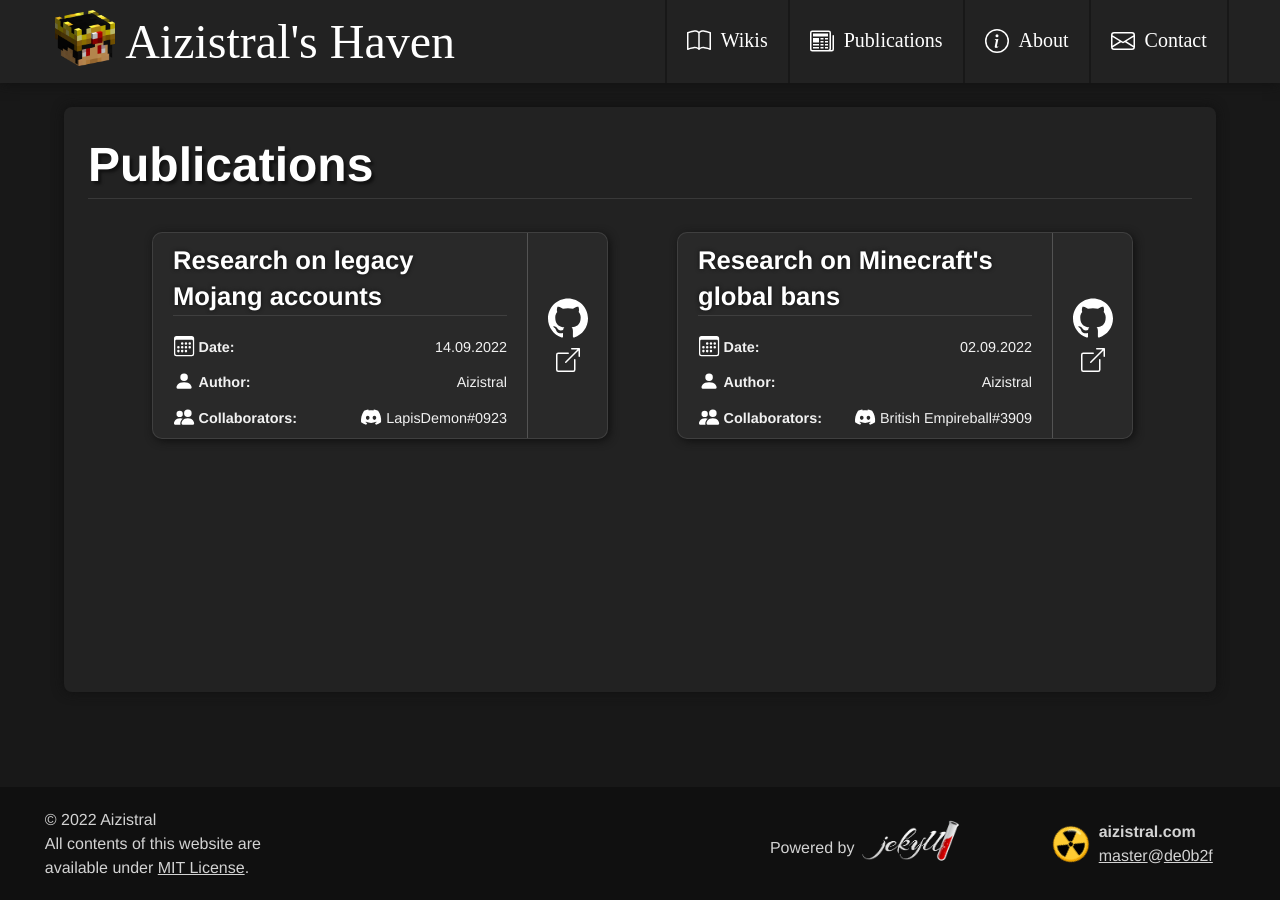
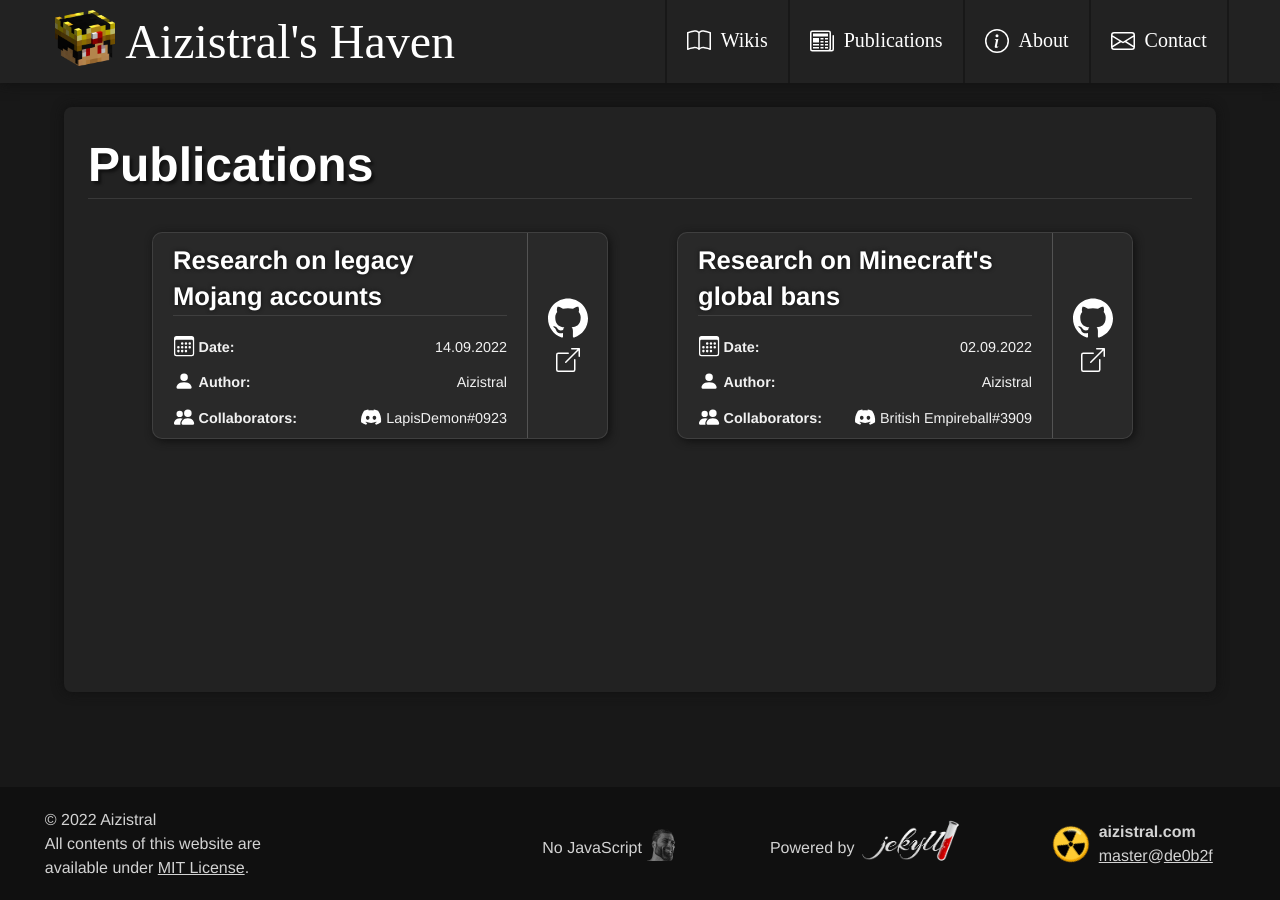
Before and after one commit to Aizistral-Studios/aizistral.com, a Jekyll site: the page built from publications.html, in a window 1280 px wide. Built offline with Jekyll 4.4.1, drawn with Linux system fonts in a browser that asks for light colours.

Commit message:
No JavaScript

```diff
--- a/_includes/inline_icon.html
+++ b/_includes/inline_icon.html
@@ -1,5 +1,5 @@
 {%- if include.png -%}
-<img class="inline-icon" src="{{ include.icon }}" alt="Icon" width="24">
+<img class="inline-icon" src="{{ include.png }}" alt="Icon" width="24">
 {%- else if include.svg -%}
 <svg class="inline-icon" xmlns="http://www.w3.org/2000/svg" width="24" height="24"><use href="{{ include.svg }}#main"></use></svg>
 {%- endif -%}
--- a/_layouts/default.html
+++ b/_layouts/default.html
@@ -59,6 +59,9 @@
 			<p class="footer-text footer-section nowrap">&copy; 2022 Aizistral<br />
 				All contents of this website are<br />available under <a class="footer-link" target="_blank" href="https://github.com/Aizistral-Studios/aizistral.com/blob/master/LICENSE">MIT License</a>.</p>
 			<div class="footer-right footer-section">
+				<!-- <noscript> -->
+				<p class="footer-text javascript-text">No JavaScript {% include inline_icon.html png="/assets/emoji/gigachad.webp" %}</p>
+				<!-- </noscript> -->
 				<p class="footer-text jekyll-text">Powered by <a class="footer-link" target="_blank" href="https://jekyllrb.com"><img class="jekyll-logo" src="/assets/images/jekyll_light.png" alt="Jekyll Logo"></a></p>
 
 				<div class="footer-subsection">
--- a/_sass/features.scss
+++ b/_sass/features.scss
@@ -171,7 +171,7 @@
 	border-radius: 0.4375rem;
 	background-color: var(--CARD-BACKGROUND);
 	box-shadow: var(--CARD-SHADOW-LIGHTER);
-	transition: all 0.2s ease-in-out;
+	transition: transform 0.2s ease-in-out;
 }
 
 .youtube-thumbnail:last-child {
--- a/_sass/layouts.scss
+++ b/_sass/layouts.scss
@@ -121,6 +121,18 @@
 	transform: translateY(-0.75rem);
 	white-space: nowrap;
 	margin-right: 80px;
+}
+
+.javascript-text {
+	transform: translateY(1px);
+	white-space: nowrap;
+	margin-right: 90px;
+}
+
+.javascript-text .inline-icon {
+	width: 32px;
+	height: 32px;
+	vertical-align: -0.5rem;
 }
 
 .footer-link {
@@ -271,7 +283,6 @@
 	padding-inline: 20px;
 	margin-block: 20px;
 	box-shadow: var(--CARD-SHADOW);
-	transition: transform 0.2s ease-in-out;
 	margin-left: 10px;
 	margin-right: 5px;
 	width: 28.5rem;
@@ -282,7 +293,7 @@
 	display: flex;
 	flex-direction: row;
 	flex-wrap: nowrap;
-	transition: all 0.2s ease-in-out;
+	transition: transform 0.2s ease-in-out;
 }
 
 .publication-card:hover {
```
Also changed, not shown: assets/emoji/gigachad.webp (added).
